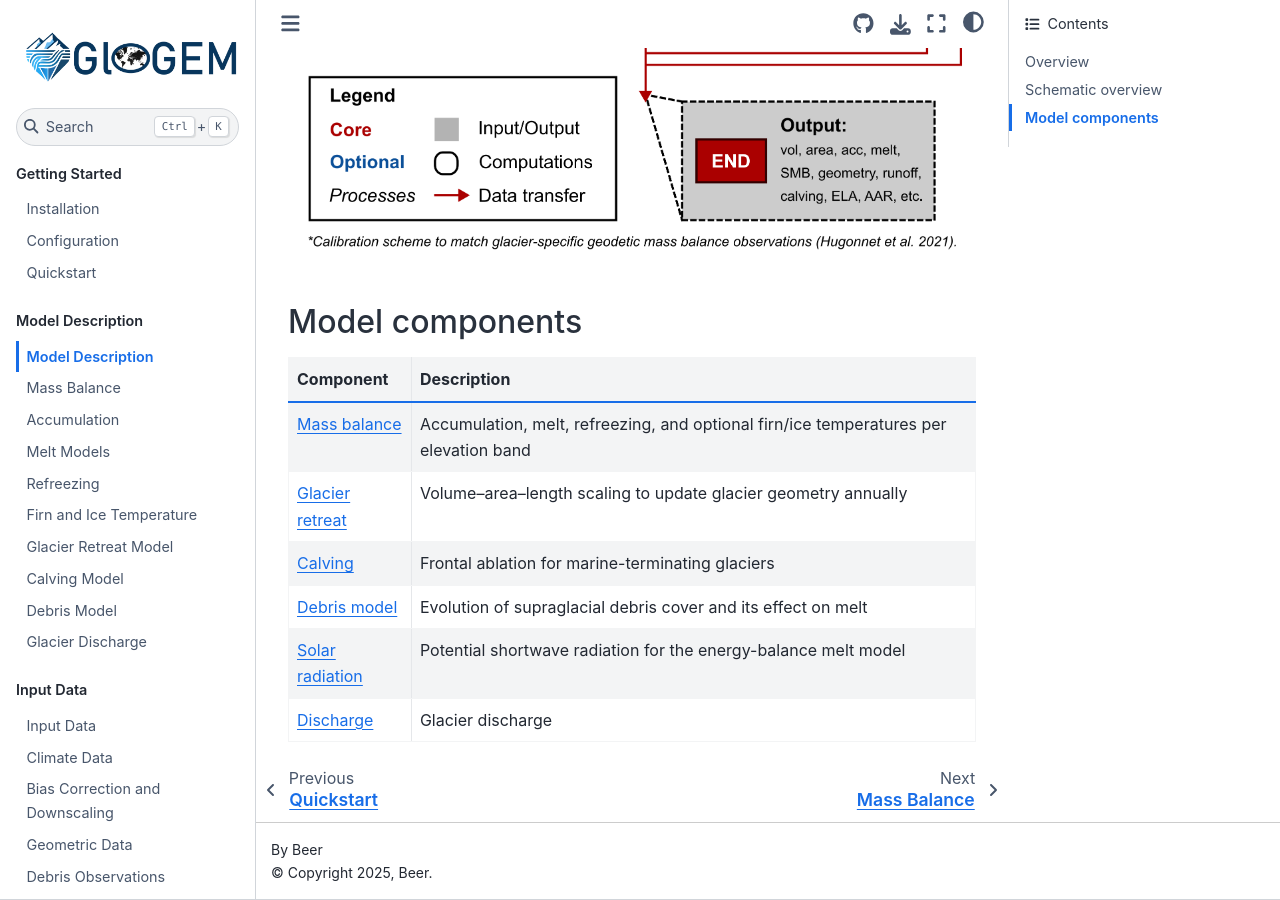
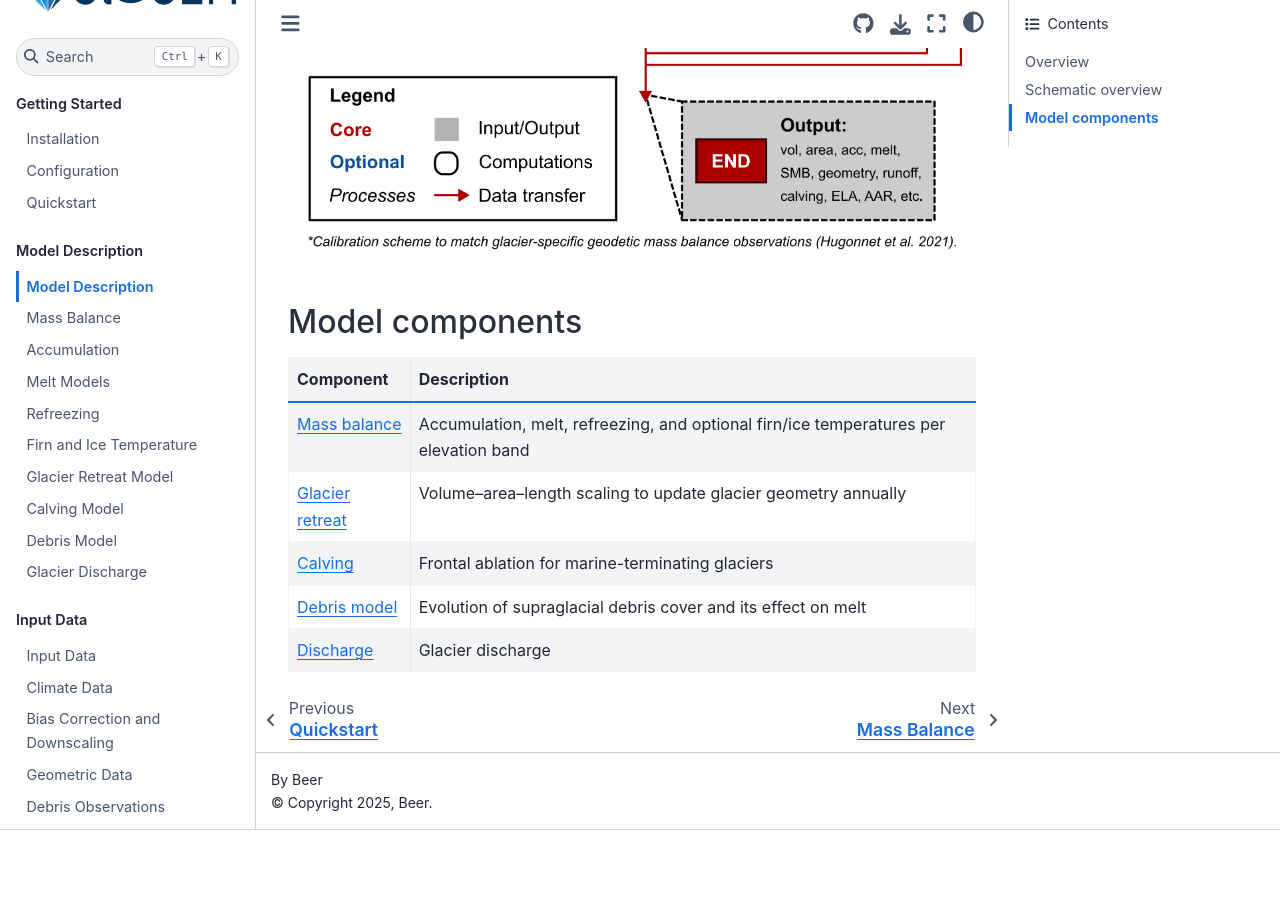
Before and after one commit to eth-vaw-glaciology/GloGEM-doc-temp, a Sphinx documentation site: the page built from docs/source/model-description/index.md, in a window 1280 px wide and 900 px high, scrolled down 1256 px. Built offline with Sphinx 7.4.7 and the Sphinx Book theme 1.1.4, drawn with Linux system fonts in a browser that asks for light colours; after the commit the page ends 2086 px from its top, so only the background shows below that.

Commit message:
removing solar radiation

```diff
--- a/docs/source/model-description/index.md
+++ b/docs/source/model-description/index.md
@@ -18,5 +18,4 @@ The model is forced by gridded near-surface air temperature and precipitation. F
 | [Glacier retreat](glacier-dynamics/retreat-model.md) | Volume–area–length scaling to update glacier geometry annually |
 | [Calving](glacier-dynamics/calving-model.md) | Frontal ablation for marine-terminating glaciers |
 | [Debris model](debris-model.md) | Evolution of supraglacial debris cover and its effect on melt |
-| [Solar radiation](solar-radiation.md) | Potential shortwave radiation for the energy-balance melt model |
 | [Discharge](discharge.md) | Glacier discharge|
```
